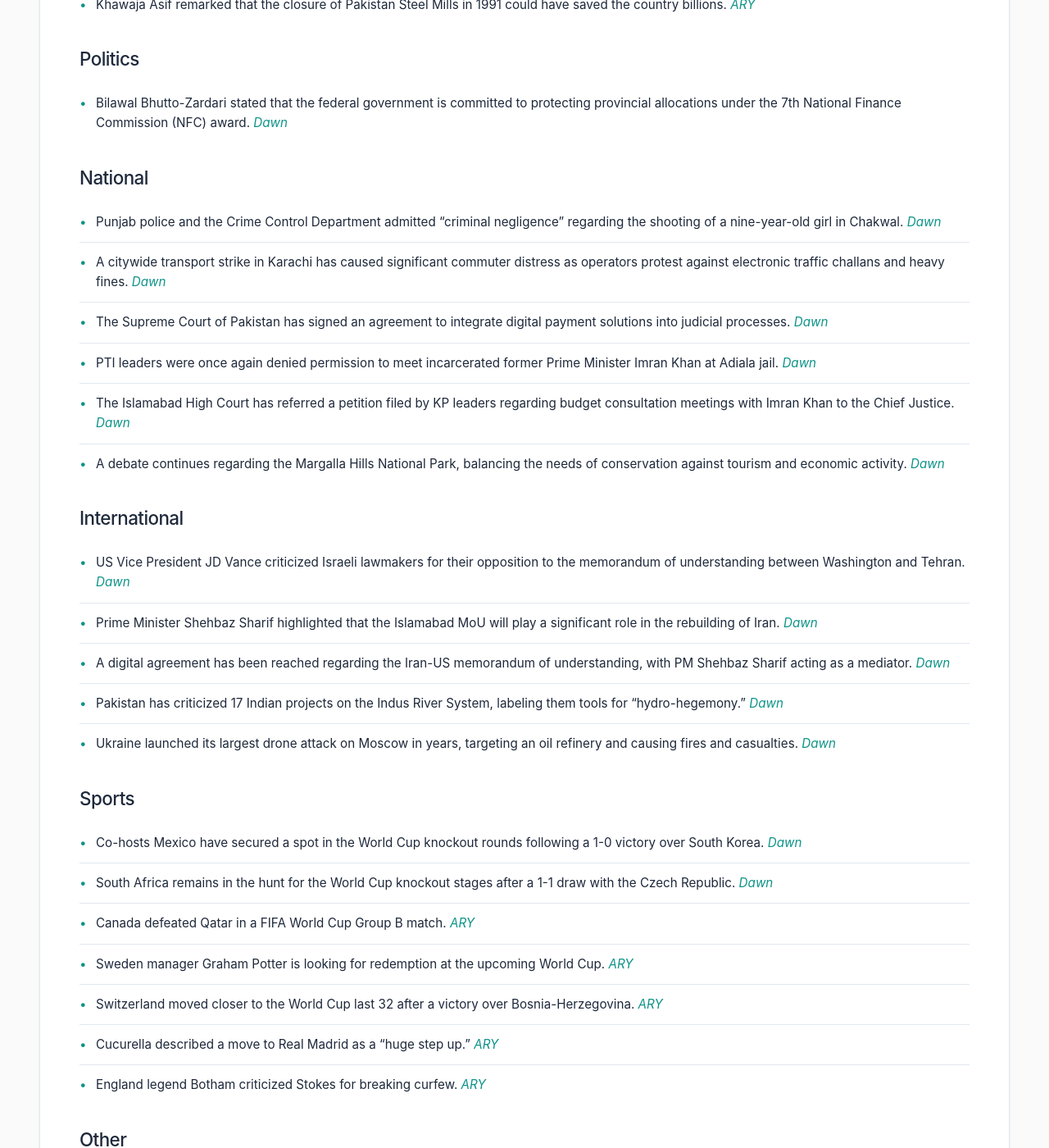
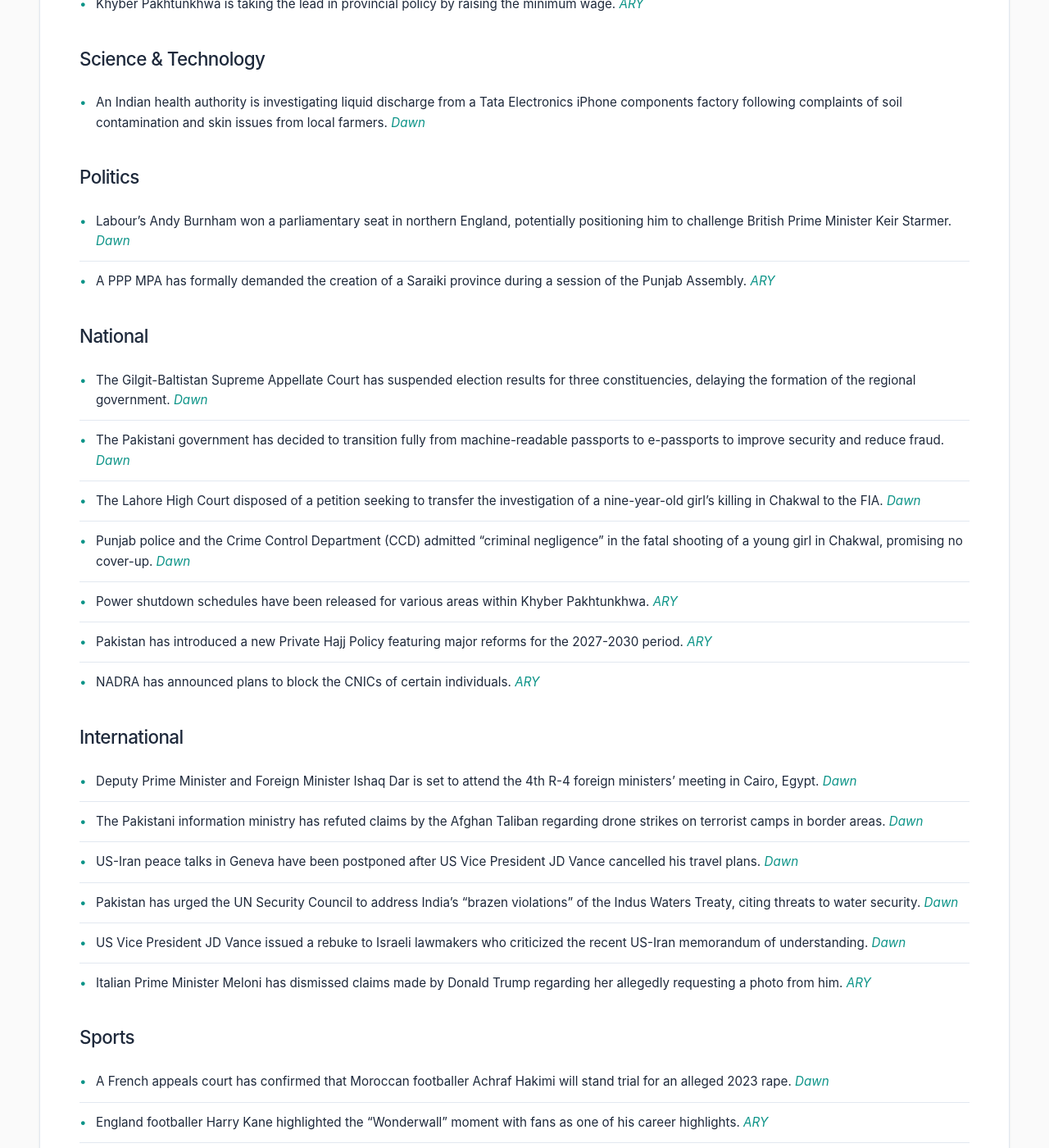
Before and after one commit to zsubzwary/news, a Jekyll site: the page built from en/index.md, in a window 1280 px wide and 1400 px high, scrolled down 818 px. Shown: the whole window at 82% size. Built offline with Jekyll 4.4.1, drawn with Linux system fonts in a browser that asks for light colours; some web fonts are replaced; comment, search, counter and statistics services are not loaded; some of the changed text lies outside the part shown.

Commit message:
DateTime; 2026-06-19T16:04:36.555Z

```diff
--- a/en/index.md
+++ b/en/index.md
@@ -4,47 +4,51 @@ title: Pakistan News Briefing
 lang: en
 ---
 
-Published at: 19-Jun-2026 09:05PKT
+Published at: 19-Jun-2026 21:04PKT
 
 Time to read: 4 mins
 
 ### Economy
-- Senator Sherry Rehman warned of "shocking" climate budget cuts, noting that funding has dropped from Rs3.5bn to Rs2.48bn. *[Dawn](https://www.dawn.com/news/2008996/budget-2026-27-shocking-climate-budget-cut-draws-warning-from-sherry-rehman)*
-- The FBR informed a Senate panel that annual tobacco tax theft is approximately Rs40 billion, significantly lower than the previously claimed $1 billion. *[Dawn](https://www.dawn.com/news/2009023/fbr-tells-senate-panel-tobacco-tax-theft-is-rs40bn-not-1bn)*
-- The Khyber Pakhtunkhwa government is set to unveil a Rs2.15 trillion tax-free budget, which includes a 7% raise for government workers. *[Dawn](https://www.dawn.com/news/2008995/kp-to-unveil-rs215tr-tax-free-budget-today)*
-- The Balochistan budget for 2026-27 has faced intense debate from lawmakers, and financial documents were withheld from the press for the first time. *[Dawn](https://www.dawn.com/news/2009013/balochistan-budget-2026-27-press-shut-out-as-balochistan-budget-draws-mpas-ire)*
-- Critics have noted that recent budgets fail to sufficiently address the needs of fixed-income groups during periods of high inflation. *[Dawn](https://www.dawn.com/news/2009039/they-dont-really-care)*
-- Apple has officially launched its flagship store on the Daraz Pakistan e-commerce platform in partnership with GNext. *[Dawn](https://www.dawn.com/news/2008918/apple-launches-official-flagship-store-on-e-commerce-platform-daraz-pakistan)*
-- Khawaja Asif remarked that the closure of Pakistan Steel Mills in 1991 could have saved the country billions. *[ARY](https://arynews.tv/khawaja-asif-pakistan-steel-mills-should-have-been-shut-earlier)*
+- Prime Minister Shehbaz Sharif announced a reduction in petrol prices by Rs74 and diesel by Rs67, following a decline in international oil prices. *[Dawn](https://www.dawn.com/news/2009236/pm-shehbaz-announces-reduction-in-prices-of-petrol-by-rs74-diesel-by-rs67)*
+- Khyber Pakhtunkhwa Chief Minister Sohail Afridi presented a Rs2.17 trillion provincial budget for FY2026-27, noting an estimated fiscal deficit of Rs48 billion. *[Dawn](https://www.dawn.com/news/2009164/fy2026-27-kp-cm-presents-rs217tr-budget-with-estimated-fiscal-deficit-of-rs48bn)*
+- The federal government has assured the PTI that the Finance Minister will discuss extending tax exemptions for the merged Fata and Pata regions with the IMF. *[Dawn](https://www.dawn.com/news/2009230/finmin-to-discuss-extension-of-fata-tax-exemptions-with-imf-says-sanaullah-after-pti-govt-meeting)*
+- The Pakistan Stock Exchange (PSX) benchmark KSE-100 tumbled by over 2,400 points due to market uncertainty regarding US-Iran peace talks. *[Dawn](https://www.dawn.com/news/2009125/psx-tumbles-over-2400-points-on-back-of-uncertainty-over-us-iran-talks)*
+- Gold and silver prices in Pakistan have experienced a significant plunge. *[ARY](https://arynews.tv/gold-and-silver-prices-plunge-in-pakistan)*
+- Khyber Pakhtunkhwa is taking the lead in provincial policy by raising the minimum wage. *[ARY](https://arynews.tv/kp-takes-lead-in-raising-minimum-wage)*
+
+### Science & Technology
+- An Indian health authority is investigating liquid discharge from a Tata Electronics iPhone components factory following complaints of soil contamination and skin issues from local farmers. *[Dawn](https://www.dawn.com/news/2009131/tatas-iphone-parts-factory-in-indias-tamil-nadu-faces-health-probe-after-farmers-contamination-complaints)*
 
 ### Politics
-- Bilawal Bhutto-Zardari stated that the federal government is committed to protecting provincial allocations under the 7th National Finance Commission (NFC) award. *[Dawn](https://www.dawn.com/news/2008864/centre-committed-not-to-ask-for-further-sacrifices-after-freeze-on-provinces-development-funds-bilawal)*
+- Labour's Andy Burnham won a parliamentary seat in northern England, potentially positioning him to challenge British Prime Minister Keir Starmer. *[Dawn](https://www.dawn.com/news/2009089/labours-andy-burnham-wins-uk-parliament-seat-paving-way-for-bid-to-oust-pm-starmer)*
+- A PPP MPA has formally demanded the creation of a Saraiki province during a session of the Punjab Assembly. *[ARY](https://arynews.tv/saraiki-province-demand-in-punjab-assembly)*
 
 ### National
-- Punjab police and the Crime Control Department admitted "criminal negligence" regarding the shooting of a nine-year-old girl in Chakwal. *[Dawn](https://www.dawn.com/news/2008924/punjab-police-ccd-admit-mistake-in-girls-killing-in-chakwal-assure-incident-will-not-be-covered-up)*
-- A citywide transport strike in Karachi has caused significant commuter distress as operators protest against electronic traffic challans and heavy fines. *[Dawn](https://www.dawn.com/news/2009067/commuters-suffer-as-transporters-hold-strike)*
-- The Supreme Court of Pakistan has signed an agreement to integrate digital payment solutions into judicial processes. *[Dawn](https://www.dawn.com/news/2009017/judicial-processes-go-cashless)*
-- PTI leaders were once again denied permission to meet incarcerated former Prime Minister Imran Khan at Adiala jail. *[Dawn](https://www.dawn.com/news/2009012/pti-leaders-denied-meeting-with-imran)*
-- The Islamabad High Court has referred a petition filed by KP leaders regarding budget consultation meetings with Imran Khan to the Chief Justice. *[Dawn](https://www.dawn.com/news/2008905/ihc-refers-afridis-petition-seeking-meeting-with-imran-for-provincial-budget-consultations-to-chief-justice)*
-- A debate continues regarding the Margalla Hills National Park, balancing the needs of conservation against tourism and economic activity. *[Dawn](https://www.dawn.com/news/2009037/mhnp-conservation-vs-absolutism)*
+- The Gilgit-Baltistan Supreme Appellate Court has suspended election results for three constituencies, delaying the formation of the regional government. *[Dawn](https://www.dawn.com/news/2009242/gbs-supreme-appellate-court-suspends-election-results-for-candidates-of-3-constituencies)*
+- The Pakistani government has decided to transition fully from machine-readable passports to e-passports to improve security and reduce fraud. *[Dawn](https://www.dawn.com/news/2009117/pakistan-to-fully-shift-to-e-passports)*
+- The Lahore High Court disposed of a petition seeking to transfer the investigation of a nine-year-old girl's killing in Chakwal to the FIA. *[Dawn](https://www.dawn.com/news/2009138/girls-killing-in-chakwal-lhc-disposes-of-petition-seeking-cases-transfer-to-fia)*
+- Punjab police and the Crime Control Department (CCD) admitted "criminal negligence" in the fatal shooting of a young girl in Chakwal, promising no cover-up. *[Dawn](https://www.dawn.com/news/2008924/punjab-police-ccd-admit-mistake-in-girls-killing-in-chakwal-assure-incident-will-not-be-covered-up)*
+- Power shutdown schedules have been released for various areas within Khyber Pakhtunkhwa. *[ARY](https://arynews.tv/electricity-shutdown-schedule-for-khyber-pakhtunkhwa)*
+- Pakistan has introduced a new Private Hajj Policy featuring major reforms for the 2027-2030 period. *[ARY](https://arynews.tv/private-hajj-policy-2027-2030-what-you-need-to-know)*
+- NADRA has announced plans to block the CNICs of certain individuals. *[ARY](https://arynews.tv/nadra-to-block-cnics-of-these-people)*
 
 ### International
-- US Vice President JD Vance criticized Israeli lawmakers for their opposition to the memorandum of understanding between Washington and Tehran. *[Dawn](https://www.dawn.com/news/2008928/wake-up-us-vp-vance-rebukes-israeli-critics-of-iran-deal)*
-- Prime Minister Shehbaz Sharif highlighted that the Islamabad MoU will play a significant role in the rebuilding of Iran. *[Dawn](https://www.dawn.com/news/2008902/landmark-islamabad-mou-to-go-a-long-way-in-rebuilding-iran-pm-shehbaz-tells-pezeshkian)*
-- A digital agreement has been reached regarding the Iran-US memorandum of understanding, with PM Shehbaz Sharif acting as a mediator. *[Dawn](https://www.dawn.com/news/2009029/digital-deal)*
-- Pakistan has criticized 17 Indian projects on the Indus River System, labeling them tools for "hydro-hegemony." *[Dawn](https://www.dawn.com/news/2008889/pakistan-assails-17-indian-projects-on-indus-waterways-calls-them-tools-for-hydro-hegemony)*
-- Ukraine launched its largest drone attack on Moscow in years, targeting an oil refinery and causing fires and casualties. *[Dawn](https://www.dawn.com/news/2008917/ukraine-sets-moscow-refinery-ablaze-in-biggest-attack-in-years)*
+- Deputy Prime Minister and Foreign Minister Ishaq Dar is set to attend the 4th R-4 foreign ministers' meeting in Cairo, Egypt. *[Dawn](https://www.dawn.com/news/2009239/fm-dar-to-attend-r-4-foreign-ministers-meeting-in-cairo-on-june-21-fo)*
+- The Pakistani information ministry has refuted claims by the Afghan Taliban regarding drone strikes on terrorist camps in border areas. *[Dawn](https://www.dawn.com/news/2009136/info-ministry-refutes-afghan-talibans-claim-of-strikes-in-border-areas)*
+- US-Iran peace talks in Geneva have been postponed after US Vice President JD Vance cancelled his travel plans. *[Dawn](https://www.dawn.com/news/2009110/us-iran-peace-talks-in-geneva-postponed)*
+- Pakistan has urged the UN Security Council to address India's "brazen violations" of the Indus Waters Treaty, citing threats to water security. *[Dawn](https://www.dawn.com/news/2009090/dar-writes-to-unsc-president-highlights-indias-brazen-violations-of-indus-waters-treaty)*
+- US Vice President JD Vance issued a rebuke to Israeli lawmakers who criticized the recent US-Iran memorandum of understanding. *[Dawn](https://www.dawn.com/news/2008928/wake-up-us-vp-vance-rebukes-israeli-critics-of-iran-deal)*
+- Italian Prime Minister Meloni has dismissed claims made by Donald Trump regarding her allegedly requesting a photo from him. *[ARY](https://arynews.tv/italys-meloni-says-trump-totally-invented-story-that-she-begged-him-for-photo)*
 
 ### Sports
-- Co-hosts Mexico have secured a spot in the World Cup knockout rounds following a 1-0 victory over South Korea. *[Dawn](https://www.dawn.com/news/2009051/co-hosts-mexico-first-team-into-world-cup-knockout-rounds)*
-- South Africa remains in the hunt for the World Cup knockout stages after a 1-1 draw with the Czech Republic. *[Dawn](https://www.dawn.com/news/2008926/south-africa-hold-czechs-keep-world-cup-knockout-dream-alive)*
-- Canada defeated Qatar in a FIFA World Cup Group B match. *[ARY](https://arynews.tv/canada-thrash-qatar-in-world-cup-group-b)*
-- Sweden manager Graham Potter is looking for redemption at the upcoming World Cup. *[ARY](https://arynews.tv/sweden-boss-potter-eyes-redemption-at-world-cup)*
-- Switzerland moved closer to the World Cup last 32 after a victory over Bosnia-Herzegovina. *[ARY](https://arynews.tv/switzerland-beat-bosnia-herzegovina-to-close-on-world-cup-last-32)*
-- Cucurella described a move to Real Madrid as a "huge step up." *[ARY](https://arynews.tv/real-madrid-move-huge-step-up-says-cucurella)*
-- England legend Botham criticized Stokes for breaking curfew. *[ARY](https://arynews.tv/england-great-botham-slams-stokes-for-breaking-curfew)*
+- A French appeals court has confirmed that Moroccan footballer Achraf Hakimi will stand trial for an alleged 2023 rape. *[Dawn](https://www.dawn.com/news/2009144/french-court-confirms-morocco-and-psg-player-hakimi-to-stand-trial-on-rape-charge)*
+- England footballer Harry Kane highlighted the "Wonderwall" moment with fans as one of his career highlights. *[ARY](https://arynews.tv/kane-says-england-fans-wonderwall-moment-ranks-among-his-best)*
+- Records regarding refereeing concerns from previous tournaments have been broken heading into the 2026 World Cup. *[ARY](https://arynews.tv/world-cup-2026-referee-terror-records-from-earlier-tournaments-broken)*
+
+### Health
+- Australia has detected its first suspected mainland case of H5N1 bird flu in a migratory bird in Western Australia. *[Dawn](https://www.dawn.com/news/2009162/australia-last-continent-without-h5-bird-flu-detects-first-suspected-case)*
+- The recent hantavirus outbreak on a cruise ship has provided significant lessons regarding global health alerts and quarantine protocols. *[Dawn](https://www.dawn.com/news/2009161/what-did-we-learn-from-the-hantavirus-cruise-ship-scare)*
 
 ### Other
-- Taylor Swift shared insights into the "hectic day" she spent creating a song for *Toy Story 5*. *[ARY](https://arynews.tv/taylor-swift-shares-hectic-day-she-created-toy-story-5-song)*
-- Sydney Sweeney shared a romantic birthday post for her boyfriend, Scooter Braun. *[ARY](https://arynews.tv/sydney-sweeney-gushes-over-bf-scooter-braun-in-romantic-birthday-post)*
-- Meghan Markle’s planned return to the UK for Invictus has reportedly caused tension within the Royal Family. *[ARY](https://arynews.tv/meghan-to-return-to-uk-for-invictus-with-prince-archie-and-lilibet-as-royals-furious)*
+- A feature explores the history of a leopard's remains discovered in the Margallah Hills of Islamabad. *[Dawn](https://www.dawn.com/news/2009152/the-leopard-princess-of-islamabad)*
+- Reports suggest Oscar winner Anne Hathaway may be expecting her third child. *[ARY](https://arynews.tv/anne-hathaway-pregnant-actor-expecting-third-child)*
```
